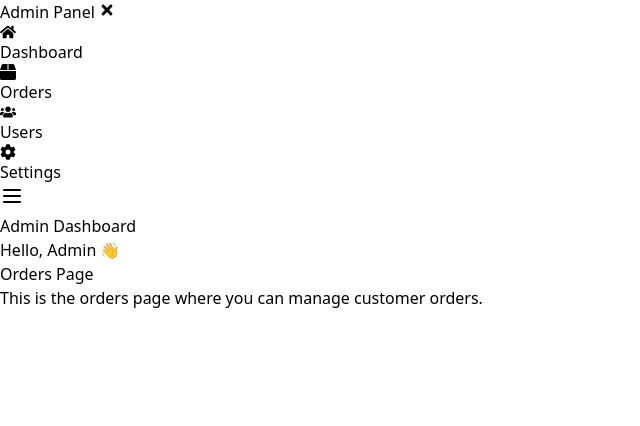
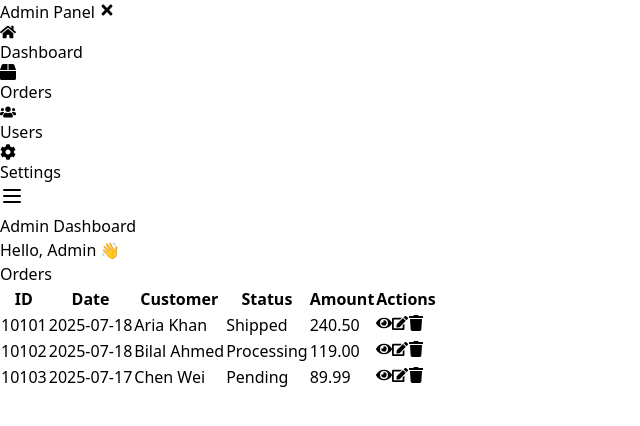
Before and after one commit to baqar-abbas/admin-dashboard, a React (Vite) app: page /orders in a window 1280 px wide. Shown: the top 426 px of the page, without its empty margins (0-640 px from the left). Built offline with nearby package versions, Linux system fonts and the light colour scheme; data requests are answered from the project's data file.

Commit message:
Fetch Orders data and rendered the data on Orders page

```diff
--- a/src/pages/Orders.jsx
+++ b/src/pages/Orders.jsx
@@ -3,10 +3,81 @@ import { FaEye, FaEdit, FaTrash } from "react-icons/fa";
 import api from "../lib/api";
 
 const Orders = () => {
+  const [orders, setOrders] = useState([]);
+  const [loading, setLoading] = useState(true);
+  const [error, setError] = useState(null);
+
+  const [showModal, setShowModal] = useState({ type: null, data: null }); // unified modal state
+  const [formData, setFormData] = useState({
+    date: "",
+    customer: "",
+    status: "Pending",
+    amount: "",
+  });
+
+  // Fetch orders
+  const fetchOrders = async () => {
+    setLoading(true);
+    try {
+      const response = await api.get("/orders");
+      setOrders(response.data);
+      console.log("Orders Data:", response.data);
+    } catch (err) {
+      console.error("Error fetching orders data:", err);
+      setError("Failed to load orders ❌");
+    } finally {
+      setLoading(false);
+    }
+  };
+
+  useEffect(() => {
+    fetchOrders();
+  }, []);
   return (
-    <div>
-      <h2 className="text-2xl font-bold">Orders Page</h2>
-      <p>This is the orders page where you can manage customer orders.</p>
+    <div className="p-6">
+      <h1 className="text-2xl font-bold text-gray-800 mb-6">Orders</h1>
+
+      {/* Loading / Error or render orders data */}
+      {loading ? (
+        <p className="text-gray-500 animate-pulse">Loading orders...</p>
+      ) : error ? (
+        <p className="text-red-500">{error}</p>
+      ) : (
+        <table className="w-full border border-gray-200 shadow-md border-collapse">
+          <thead className="bg-gray-100">
+            <tr>
+              <th className="px-4 py-2 border">ID</th>
+              <th className="px-4 py-2 border">Date</th>
+              <th className="px-4 py-2 border">Customer</th>
+              <th className="px-4 py-2 border">Status</th>
+              <th className="px-4 py-2 border">Amount</th>
+              <th className="px-4 py-2 border">Actions</th>
+            </tr>
+          </thead>
+          <tbody>
+            {orders.map((order) => (
+              <tr key={order.id} className="text-center">
+                <td className="px-4 py-2 border">{order.id}</td>
+                <td className="px-4 py-2 border">{order.date}</td>
+                <td className="px-4 py-2 border">{order.customer}</td>
+                <td className="px-4 py-2 border">{order.status}</td>
+                <td className="px-4 py-2 border">{order.amount.toFixed(2)}</td>
+                <td className="border px-4 py-2 flex justify-center gap-3">
+                  <button className="text-blue-500 hover:text-blue-700">
+                    <FaEye />
+                  </button>
+                  <button className="text-green-500 hover:text-green-700">
+                    <FaEdit />
+                  </button>
+                  <button className="text-red-500 hover:text-red-700">
+                    <FaTrash />
+                  </button>
+                </td>
+              </tr>
+            ))}
+          </tbody>
+        </table>
+      )}
     </div>
   );
 };
```
